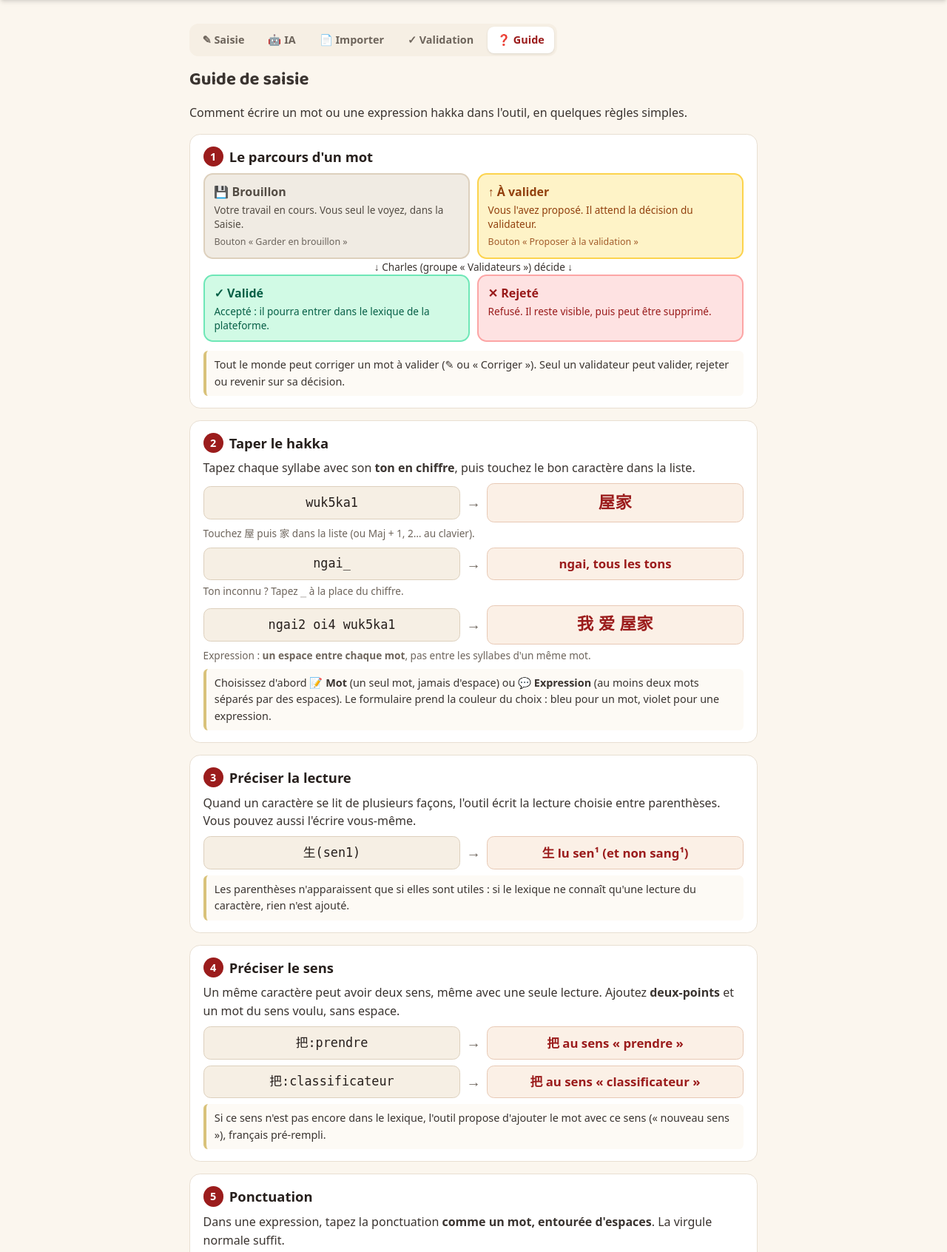
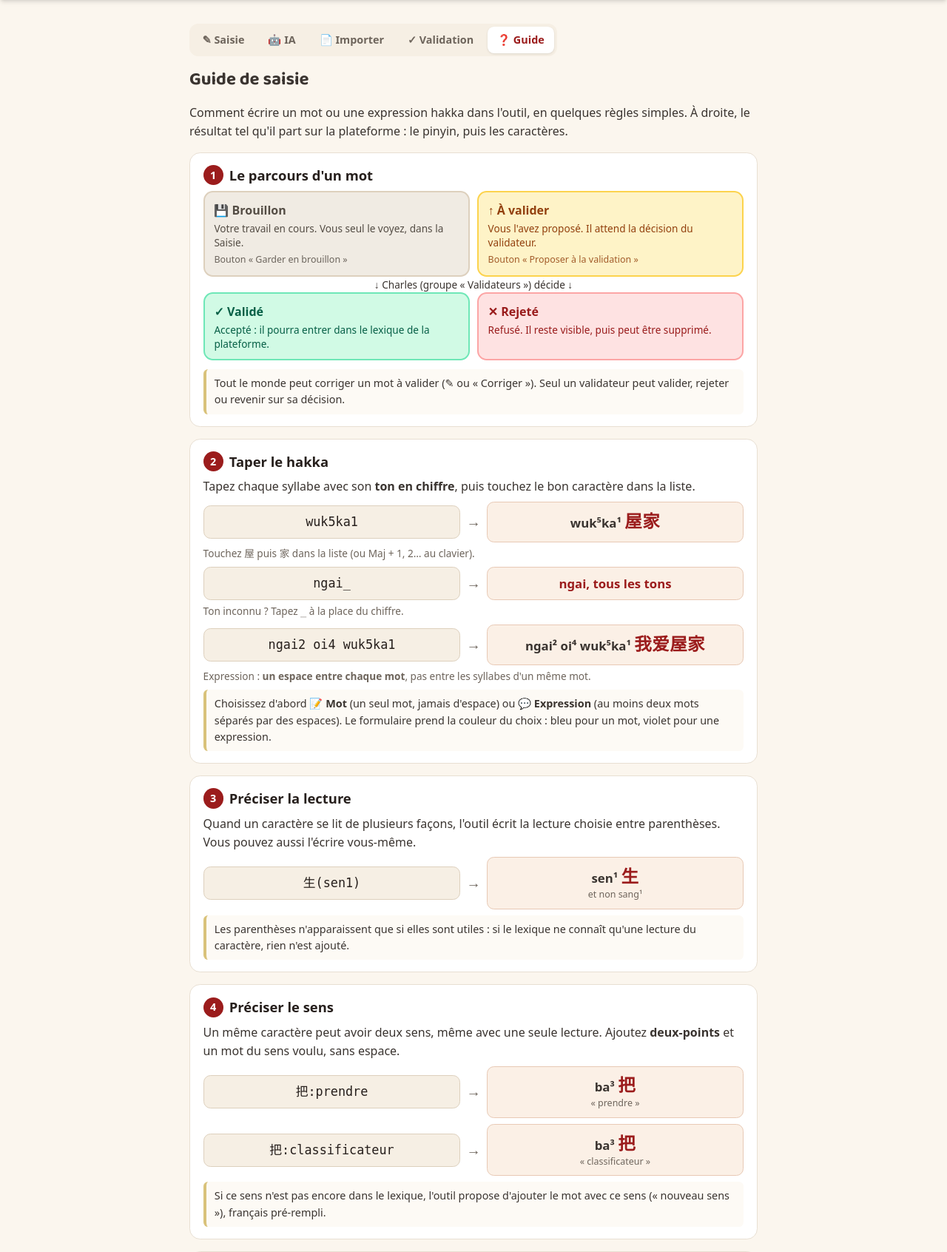
Before and after one commit to tahitoaa/hakka-tahiti, a Django app: page /guide-saisie/ in a window 1280 px wide. Shown: the part 187-1879 px from the top of the page at 74% size. Run offline with Django 5.2, Linux system fonts and the light colour scheme.

Commit message:
Compact Validation table; no ambiguous reading saved; guide shows platform rendering

```diff
--- a/hakkadbapp/additions.py
+++ b/hakkadbapp/additions.py
@@ -90,6 +90,9 @@ def _apply_payload(addition, payload):
         addition.pinyin = "".join(addition.pinyin.split())
     if not addition.hanzi:
         return "Les caractères sont obligatoires."
+    if "/" in addition.pinyin:
+        # A character read several ways (zung1/zhung1): its reading must be chosen.
+        return "Choisissez une seule lecture pour chaque caractère (pas de « / » dans le pinyin)."
     return None
 
 
--- a/hakkadbapp/static/hakkadbapp/js/AdditionList.js
+++ b/hakkadbapp/static/hakkadbapp/js/AdditionList.js
@@ -573,7 +573,7 @@ class ValidationTable extends AdditionList {
                 ${a.observations ? `<div class="vt-sub vt-obs" title="${esc(a.observations)}">${esc(a.observations)}</div>` : ''}</td>
             <td class="vt-meta vt-type">${a.kind === 'word' ? 'Mot' : 'Expr.'}${a.themes ? `<span class="vt-sub"> · ${esc(a.themes)}</span>` : ''}</td>
             <td class="vt-meta vt-who">${who} <span class="vt-sub">${date}</span>${a.source ? `<div class="vt-src" title="Source : ${esc(a.source)}">📄 ${esc(a.source)}</div>` : ''}</td>
-            <td><span class="vt-status vt-status-${esc(a.status)}">${esc(this.statusLabels[a.status] || a.status)}</span></td>
+            <td class="vt-st"><span class="vt-status vt-status-${esc(a.status)}">${esc(this.statusLabels[a.status] || a.status)}</span></td>
             <td class="vt-ia"><button type="button" class="vt-ia-btn ${remarks.length ? 'has-remarks' : ''}" data-remark="expand"
                 aria-expanded="${open}" aria-label="Remarques sur ${esc(a.hanzi)}">${iaLabel}${muted ? ' 🔕' : ''}</button></td>
             <td class="vt-actions"><button type="button" data-copy="${a.id}" class="saisie-btn saisie-btn-neutral"
--- a/hakkadbapp/templates/hakkadbapp/ai_suggestions.html
+++ b/hakkadbapp/templates/hakkadbapp/ai_suggestions.html
@@ -59,7 +59,7 @@
           <th>Français</th>
           <th class="vt-type">Type · thème</th>
           <th class="vt-who">Par</th>
-          <th>Statut</th>
+          <th class="vt-st">Statut</th>
           <th class="vt-ia">Remarques</th>
           <th><span class="sr-only">Modifier</span></th>
         </tr>
--- a/hakkadbapp/templates/hakkadbapp/guide_saisie.html
+++ b/hakkadbapp/templates/hakkadbapp/guide_saisie.html
@@ -13,6 +13,10 @@
   .ex kbd { background: #F6EFE4; border: 1px solid #DDD0BD; font-family: ui-monospace, monospace; color: var(--ink); }
   .ex .out { background: #FBF0E6; border: 1px solid #e8c9b5; color: var(--red); font-weight: 600; }
   .ex .arrow { color: var(--muted); font-size: 1.2rem; }
+  /* The result as on the platform: pinyin (tones as superscripts), then the characters. */
+  .ex .out .py { font-weight: 600; color: #3A3430; }
+  .ex .out .hanzi { font-size: 1.25rem; color: var(--red); }
+  .ex .out .note { display: block; font-size: 0.78rem; font-weight: 500; color: var(--muted); }
   .ex small { display: block; grid-column: 1 / -1; color: var(--muted); font-size: 0.85rem; margin-top: -0.2rem; }
   /* The journey of a word */
   .flow { display: grid; grid-template-columns: repeat(auto-fit, minmax(10.5rem, 1fr)); gap: 0.6rem; align-items: stretch; }
@@ -33,7 +37,8 @@
 <div class="gd w-full max-w-screen-md mx-auto mt-2 space-y-4">
   {% include "hakkadbapp/components/members_tabs.html" %}
   <h1 class="font-display text-2xl font-bold text-gray-800">Guide de saisie</h1>
-  <p class="text-gray-700">Comment écrire un mot ou une expression hakka dans l'outil, en quelques règles simples.</p>
+  <p class="text-gray-700">Comment écrire un mot ou une expression hakka dans l'outil, en quelques règles simples.
+    À droite, le résultat tel qu'il part sur la plateforme : le pinyin, puis les caractères.</p>
 
   <section id="parcours">
     <h2><span class="n">1</span> Le parcours d'un mot</h2>
@@ -54,11 +59,11 @@
   <section>
     <h2><span class="n">2</span> Taper le hakka</h2>
     <p>Tapez chaque syllabe avec son <b>ton en chiffre</b>, puis touchez le bon caractère dans la liste.</p>
-    <div class="ex"><kbd>wuk5ka1</kbd><span class="arrow">→</span><span class="out hanzi">屋家</span>
+    <div class="ex"><kbd>wuk5ka1</kbd><span class="arrow">→</span><span class="out"><span class="py">wuk⁵ka¹</span> <span class="hanzi">屋家</span></span>
       <small>Touchez 屋 puis 家 dans la liste (ou Maj + 1, 2… au clavier).</small></div>
     <div class="ex"><kbd>ngai_</kbd><span class="arrow">→</span><span class="out">ngai, tous les tons</span>
       <small>Ton inconnu ? Tapez <code>_</code> à la place du chiffre.</small></div>
-    <div class="ex"><kbd>ngai2 oi4 wuk5ka1</kbd><span class="arrow">→</span><span class="out hanzi">我 爱 屋家</span>
+    <div class="ex"><kbd>ngai2 oi4 wuk5ka1</kbd><span class="arrow">→</span><span class="out"><span class="py">ngai² oi⁴ wuk⁵ka¹</span> <span class="hanzi">我爱屋家</span></span>
       <small>Expression : <b>un espace entre chaque mot</b>, pas entre les syllabes d'un même mot.</small></div>
     <p class="tip">Choisissez d'abord <b>📝 Mot</b> (un seul mot, jamais d'espace) ou <b>💬 Expression</b> (au moins deux mots séparés par des espaces).
       Le formulaire prend la couleur du choix : bleu pour un mot, violet pour une expression.</p>
@@ -67,29 +72,29 @@
   <section>
     <h2><span class="n">3</span> Préciser la lecture</h2>
     <p>Quand un caractère se lit de plusieurs façons, l'outil écrit la lecture choisie entre parenthèses. Vous pouvez aussi l'écrire vous-même.</p>
-    <div class="ex"><kbd>生(sen1)</kbd><span class="arrow">→</span><span class="out">生 lu sen¹ (et non sang¹)</span></div>
+    <div class="ex"><kbd>生(sen1)</kbd><span class="arrow">→</span><span class="out"><span class="py">sen¹</span> <span class="hanzi">生</span><small class="note">et non sang¹</small></span></div>
     <p class="tip">Les parenthèses n'apparaissent que si elles sont utiles : si le lexique ne connaît qu'une lecture du caractère, rien n'est ajouté.</p>
   </section>
 
   <section>
     <h2><span class="n">4</span> Préciser le sens</h2>
     <p>Un même caractère peut avoir deux sens, même avec une seule lecture. Ajoutez <b>deux-points</b> et un mot du sens voulu, sans espace.</p>
-    <div class="ex"><kbd>把:prendre</kbd><span class="arrow">→</span><span class="out">把 au sens « prendre »</span></div>
-    <div class="ex"><kbd>把:classificateur</kbd><span class="arrow">→</span><span class="out">把 au sens « classificateur »</span></div>
+    <div class="ex"><kbd>把:prendre</kbd><span class="arrow">→</span><span class="out"><span class="py">ba³</span> <span class="hanzi">把</span><small class="note">« prendre »</small></span></div>
+    <div class="ex"><kbd>把:classificateur</kbd><span class="arrow">→</span><span class="out"><span class="py">ba³</span> <span class="hanzi">把</span><small class="note">« classificateur »</small></span></div>
     <p class="tip">Si ce sens n'est pas encore dans le lexique, l'outil propose d'ajouter le mot avec ce sens (« nouveau sens »), français pré-rempli.</p>
   </section>
 
   <section>
     <h2><span class="n">5</span> Ponctuation</h2>
     <p>Dans une expression, tapez la ponctuation <b>comme un mot, entourée d'espaces</b>. La virgule normale suffit.</p>
-    <div class="ex"><kbd>fat6 dao4 lao3 , tuk6 dao4 lao3</kbd><span class="arrow">→</span><span class="out hanzi">活到老，读到老</span>
+    <div class="ex"><kbd>fat6 dao4 lao3 , tuk6 dao4 lao3</kbd><span class="arrow">→</span><span class="out"><span class="py">fat⁶ dao⁴ lao³ , tuk⁶ dao⁴ lao³</span> <span class="hanzi">活到老，读到老</span></span>
       <small>Les caractères reçoivent la ponctuation chinoise (，。？！), le pinyin garde la latine (, . ? !).</small></div>
   </section>
 
   <section>
     <h2><span class="n">6</span> Caractère inconnu</h2>
     <p>Aucun caractère ne correspond ? Touchez <b>« ? »</b> à la fin de la liste : la lecture est gardée, le caractère sera ajouté plus tard.</p>
-    <div class="ex"><kbd>man4</kbd><span class="arrow">→</span><span class="out">-(man4)</span></div>
+    <div class="ex"><kbd>man4</kbd><span class="arrow">→</span><span class="out"><span class="py">man⁴</span> <span class="hanzi">-</span><small class="note">caractère à trouver</small></span></div>
   </section>
 
   <section>
--- a/hakkadbapp/templates/hakkadbapp/validation.html
+++ b/hakkadbapp/templates/hakkadbapp/validation.html
@@ -55,7 +55,7 @@
           <th>Français</th>
           <th class="vt-type">Type · thème</th>
           <th class="vt-who">Par</th>
-          <th>Statut</th>
+          <th class="vt-st">Statut</th>
           <th class="vt-ia">Remarques</th>
           <th><span class="sr-only">Modifier</span></th>
         </tr>
```
Also changed, not shown: hakkadbapp/templates/hakkadbapp/components/validation_styles.html (+28 -0 lines), 1 other file.
